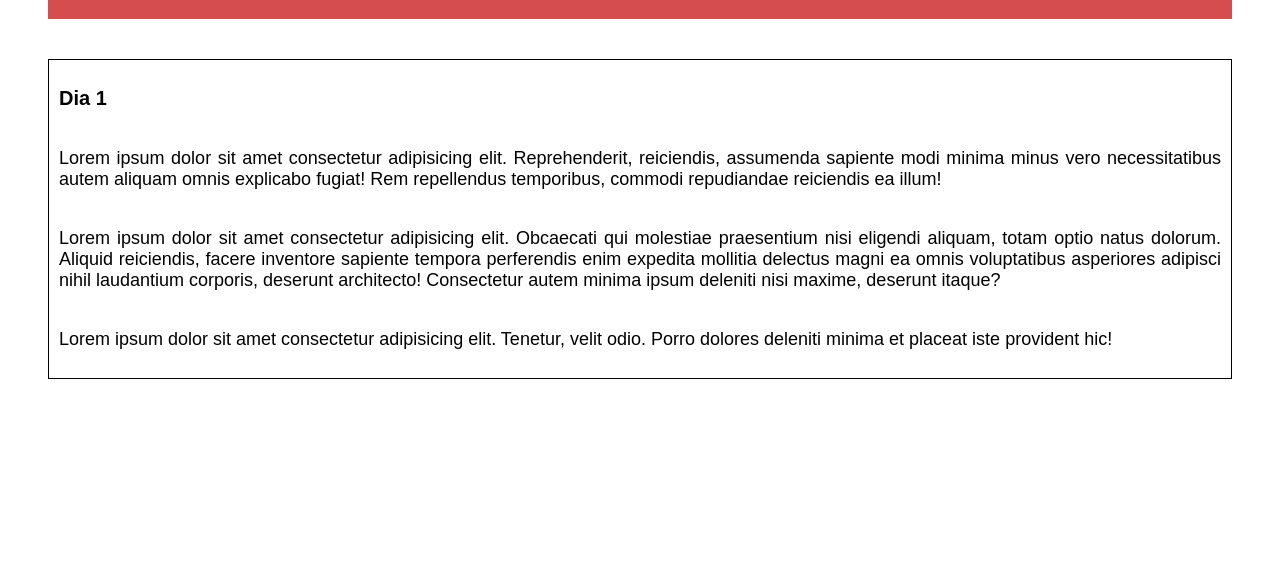
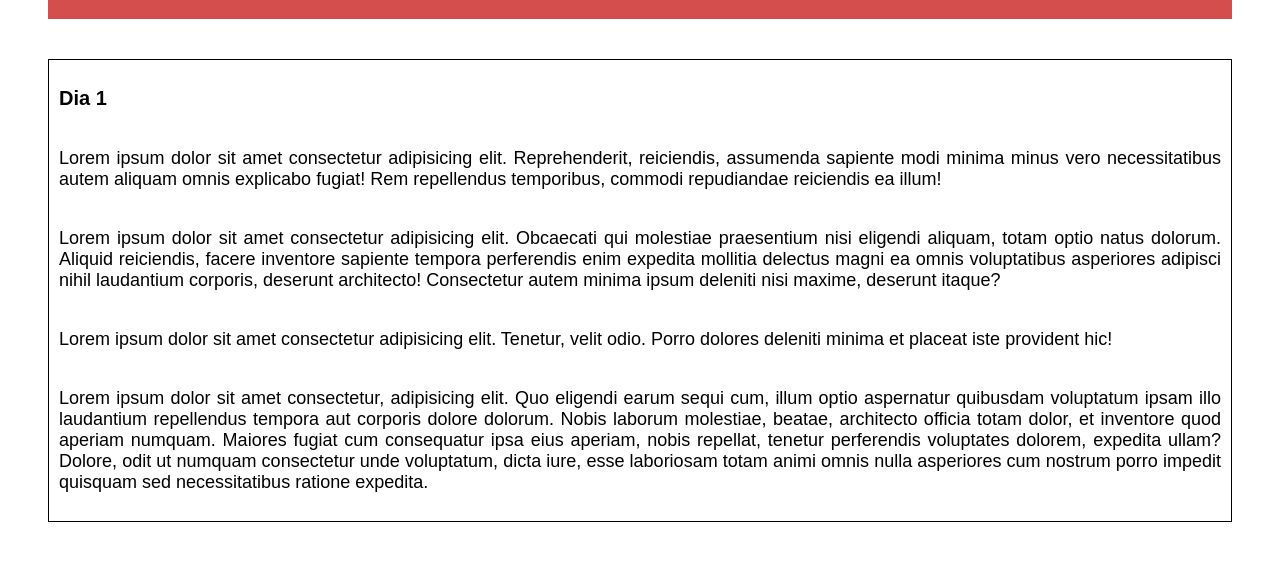
Before and after one commit to blackshot26/blog, a plain HTML site: page index.html in a window 1280 px wide. Shown: the part 135-696 px from the top of the page. Drawn offline with Linux system fonts and the light colour scheme.

Commit message:
Agregue otros dos parrafos xd

```diff
--- a/index.html
+++ b/index.html
@@ -18,6 +18,7 @@
             <p>Lorem ipsum dolor sit amet consectetur adipisicing elit. Reprehenderit, reiciendis, assumenda sapiente modi minima minus vero necessitatibus autem aliquam omnis explicabo fugiat! Rem repellendus temporibus, commodi repudiandae reiciendis ea illum!</p>
             <p>Lorem ipsum dolor sit amet consectetur adipisicing elit. Obcaecati qui molestiae praesentium nisi eligendi aliquam, totam optio natus dolorum. Aliquid reiciendis, facere inventore sapiente tempora perferendis enim expedita mollitia delectus magni ea omnis voluptatibus asperiores adipisci nihil laudantium corporis, deserunt architecto! Consectetur autem minima ipsum deleniti nisi maxime, deserunt itaque?</p>
             <p>Lorem ipsum dolor sit amet consectetur adipisicing elit. Tenetur, velit odio. Porro dolores deleniti minima et placeat iste provident hic!</p>
+            <p>Lorem ipsum dolor sit amet consectetur, adipisicing elit. Quo eligendi earum sequi cum, illum optio aspernatur quibusdam voluptatum ipsam illo laudantium repellendus tempora aut corporis dolore dolorum. Nobis laborum molestiae, beatae, architecto officia totam dolor, et inventore quod aperiam numquam. Maiores fugiat cum consequatur ipsa eius aperiam, nobis repellat, tenetur perferendis voluptates dolorem, expedita ullam? Dolore, odit ut numquam consectetur unde voluptatum, dicta iure, esse laboriosam totam animi omnis nulla asperiores cum nostrum porro impedit quisquam sed necessitatibus ratione expedita.</p>
         </section>
     </main>
 </body>
```
Also changed, not shown: 1 other file.
